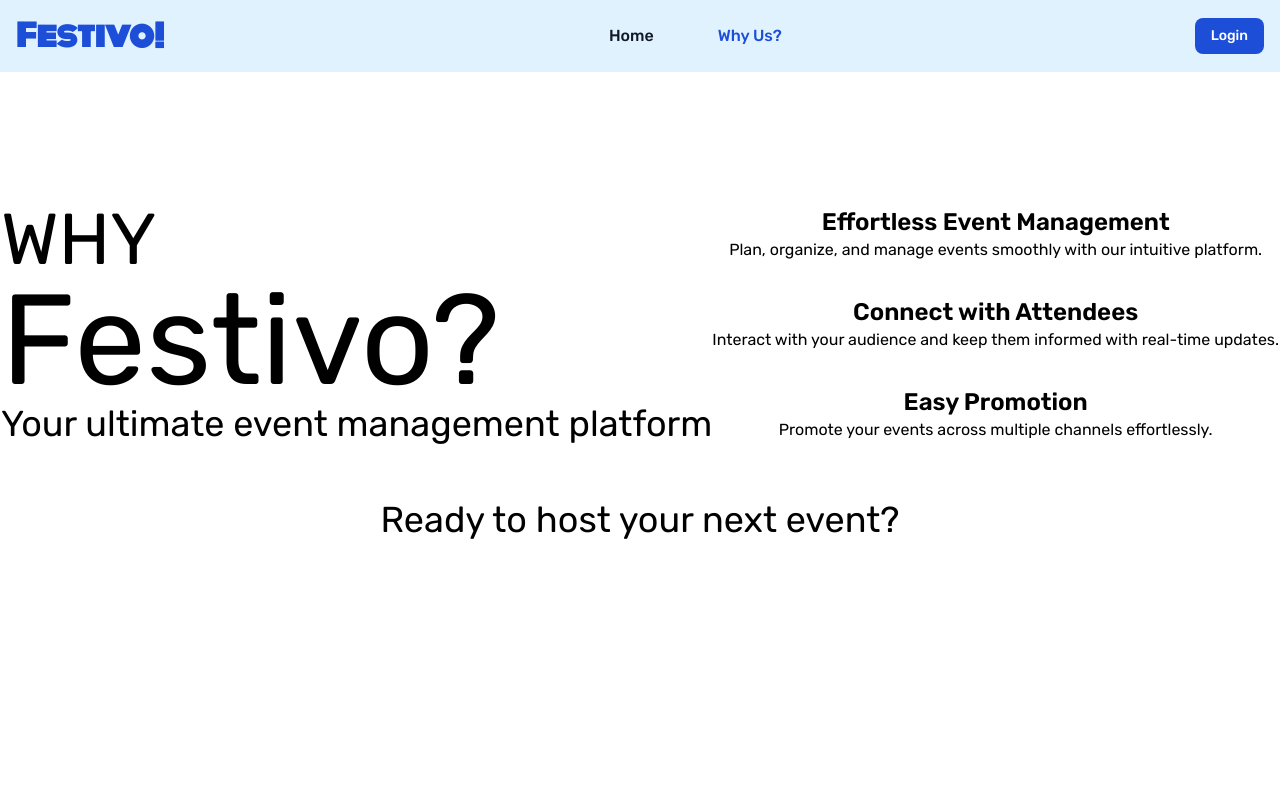
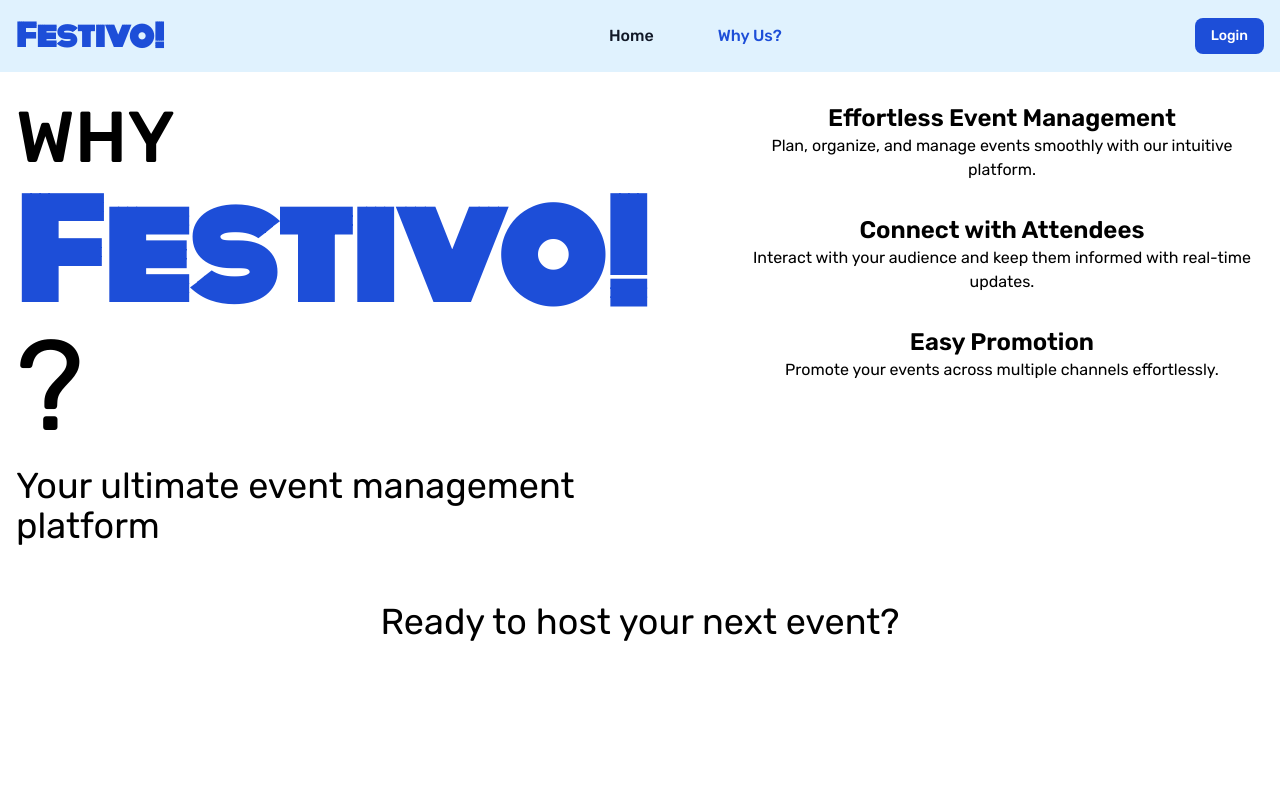
Before and after one commit to sportapora/uts-webprog, a PHP site: page /why-us.php in a window 1280 px wide. Run offline with PHP 8.4, Linux system fonts and the light colour scheme; some libraries are stand-ins or nearby versions.

Commit message:
Fix: UI Why Us and responsive

```diff
--- a/why-us.php
+++ b/why-us.php
@@ -3,30 +3,33 @@ include 'layouts/header.php';
 include 'layouts/navbar.php';
 ?>
 
-<div class="flex flex-col justify-center items-center min-h-screen">
-    <div class="flex flex-row">
-        <div class="flex-grow-1 text-center md:text-left">
-            <p class="text-7xl">WHY</p>
-            <p class="text-9xl">Festivo?</p>
-            <p class="text-4xl">Your ultimate event management platform</p>
+<div class="flex flex-col justify-center items-center min-h-screen p-4">
+    <div class="flex flex-col md:flex-row gap-12 items-center md:items-start">
+        <div class="flex-grow text-center md:text-left space-y-4">
+            <p class="text-5xl md:text-7xl font-medium">WHY</p>
+            <span class="block text-7xl md:text-9xl text-blue-700">
+                <span class="font-bold" id="logo">Festivo!</span>
+                <span class="text-black">?</span>
+            </span>
+            <p class="text-2xl md:text-4xl">Your ultimate event management platform</p>
         </div>
         <div class="flex flex-col justify-evenly text-center space-y-8">
             <div class="text-center">
-                <p class="font-semibold text-2xl">Effortless Event Management</p>
-                <p>Plan, organize, and manage events smoothly with our intuitive platform.</p>
+                <p class="font-semibold text-xl md:text-2xl">Effortless Event Management</p>
+                <p class="text-sm md:text-base">Plan, organize, and manage events smoothly with our intuitive platform.</p>
             </div>
             <div class="text-center">
-                <p class="font-semibold text-2xl">Connect with Attendees</p>
-                <p>Interact with your audience and keep them informed with real-time updates.</p>
+                <p class="font-semibold text-xl md:text-2xl">Connect with Attendees</p>
+                <p class="text-sm md:text-base">Interact with your audience and keep them informed with real-time updates.</p>
             </div>
             <div class="text-center">
-                <p class="font-semibold text-2xl">Easy Promotion</p>
-                <p>Promote your events across multiple channels effortlessly.</p>
+                <p class="font-semibold text-xl md:text-2xl">Easy Promotion</p>
+                <p class="text-sm md:text-base">Promote your events across multiple channels effortlessly.</p>
             </div>
         </div>
     </div>
-    <div class="p-14">
-        <p class="text-4xl">Ready to host your next event?</p>
+    <div class="p-14 text-center">
+        <a href="index.php" class="text-2xl md:text-4xl hover:text-blue-700">Ready to host your next event?</a>
     </div>
 </div>
 
```
